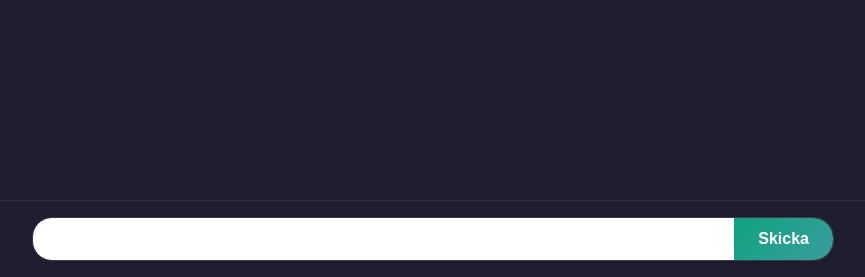
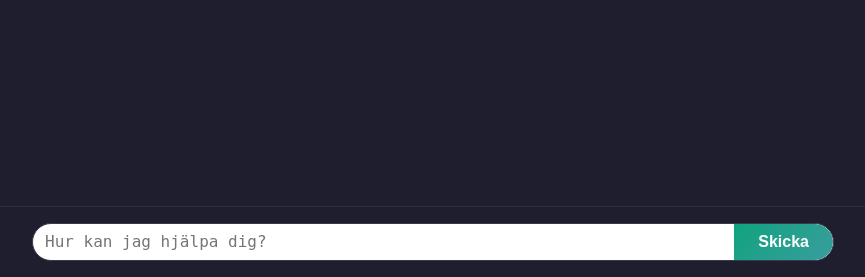
Before and after one commit to Darvid-223/aiapi, a Flask app: page / in a window 1280 px wide. Shown: the part 523-800 px from the top of the page, without its empty margins (207-1072 px from the left). Run offline with Flask 3, Linux system fonts and the light colour scheme; parts of the project's set-up code (start-up, migrations or seed data) failed here and were passed over.

Commit message:
chat input dynamisk storlek på höjden

```diff
--- a/app/static/script.js
+++ b/app/static/script.js
@@ -28,19 +28,24 @@ function addMessage(cls, text) {
   chat.scrollTop = chat.scrollHeight;
 }
 
+function resetTextarea(textarea) {
+  textarea.value = "";
+  const lineHeight = parseInt(getComputedStyle(textarea).lineHeight);
+  textarea.style.height = lineHeight + "px";
+}
+
 // 📤 Skicka ett meddelande till servern
 async function sendMessage() {
-  const input = document.getElementById("chat-text");
-  const message = input.value.trim();
+  const textarea = document.getElementById("chat-text");
+  const message = textarea.value.trim();
   if (!message) return;
 
   addMessage("user", message);
-  input.value = "";
+  resetTextarea(textarea); // 🧹 återställ direkt efter att användaren skickat
 
   const loadingIndicator = document.getElementById("loading-indicator");
   loadingIndicator.style.display = "block";
 
-  // 🔍 Hämta användartyp
   const userType = document.querySelector("input[name='user_type']:checked")?.value || "verksamhet";
 
   try {
@@ -60,7 +65,10 @@ async function sendMessage() {
   } finally {
     loadingIndicator.style.display = "none";
   }
+  resetTextarea(document.getElementById("chat-text"));
+
 }
+
 
 // 🧹 Töm chatten visuellt
 function clearChat() {
@@ -74,9 +82,6 @@ document.addEventListener("DOMContentLoaded", () => {
   const button = document.getElementById("send-btn");
 
   button.addEventListener("click", sendMessage);
-  input.addEventListener("keydown", (e) => {
-    if (e.key === "Enter") sendMessage();
-  });
 
   // 👥 När användartyp ändras – töm både frontend och backend-minnet
   const userTypeInputs = document.querySelectorAll("input[name='user_type']");
@@ -97,3 +102,29 @@ document.addEventListener("DOMContentLoaded", () => {
     });
   });
 });
+
+
+
+const textarea = document.getElementById("chat-text");
+
+// 🟢 Dynamisk höjdanpassning
+textarea.addEventListener("input", () => {
+  textarea.style.height = "auto"; // återställ
+  textarea.style.height = textarea.scrollHeight + "px"; // väx
+});
+
+// 🟢 Skicka på Enter (utan Shift), radbryt på Shift+Enter
+textarea.addEventListener("keydown", function (event) {
+  if (event.key === "Enter" && !event.shiftKey) {
+    event.preventDefault();       // stoppa ny rad
+    sendMessage();                // skicka
+  }
+  // Shift+Enter: inget event.preventDefault → ny rad fungerar!
+});
+
+// 🟢 Återställ höjd efter skickat
+function resetTextarea(textarea) {
+  textarea.value = "";
+  textarea.style.height = "auto"; // återställ
+  textarea.style.height = textarea.scrollHeight + "px"; // sätt korrekt 1-radshöjd
+}
--- a/app/static/style.css
+++ b/app/static/style.css
@@ -61,20 +61,28 @@ body {
 
 #chat-input {
   display: flex;
+  align-items: center;
   max-width: 800px;
   width: 100%;
   border: 1px solid #3a3a4a;
   border-radius: 20px;
   overflow: hidden;
-  box-shadow: 0 2px 5px rgba(0, 0, 0, 0.05);
+  background-color: #fff;
 }
 
 #chat-text {
   flex: 1;
+  font-size: 16px;
+  line-height: 24px;
+  padding: 6px 12px;
+  resize: none;
+  overflow: hidden;
   border: none;
-  padding: 12px 16px;
-  font-size: 16px;
   outline: none;
+  background: transparent;
+  box-sizing: border-box;
+  min-height: 36px;
+  height: 36px;
 }
 
 #send-btn {
--- a/app/templates/index.html
+++ b/app/templates/index.html
@@ -33,9 +33,10 @@
   <div id="chat-input-container">
 
     <div id="chat-input">
-      <input type="text" id="chat-text"/>
+      <textarea id="chat-text" rows="1" placeholder="Hur kan jag hjälpa dig?"></textarea>
       <button id="send-btn">Skicka</button>
     </div>
+
   </div>
 
 
```
